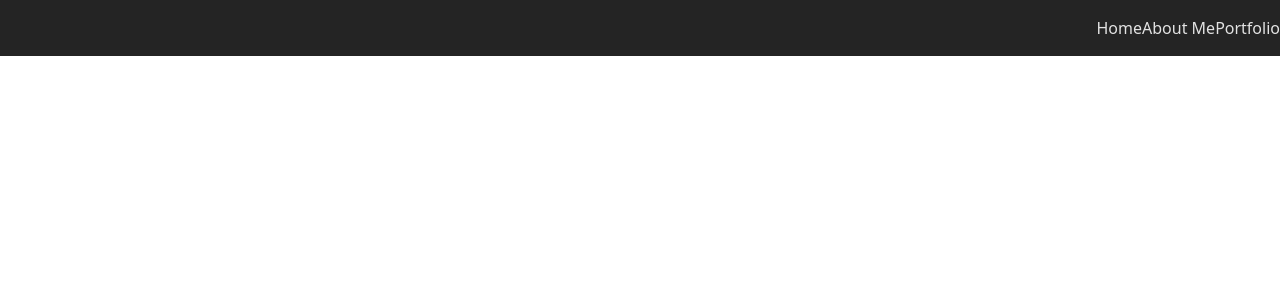
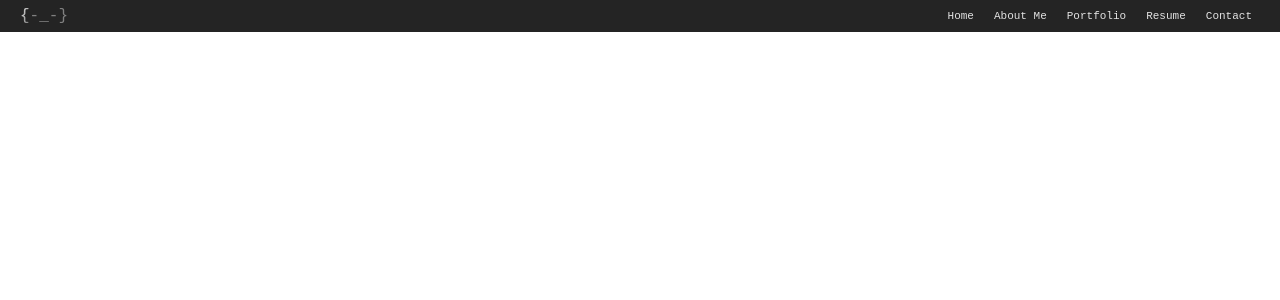
Before and after one commit to curLeeBrace/MyPortFolio, a React (Vite) app: page / in a window 1280 px wide. Shown: the top 300 px of the page. Built offline with nearby package versions, Linux system fonts and the light colour scheme.

Commit message:
added nav bar

```diff
--- a/src/components/LoadingScreen/LoadingScreen.tsx
+++ b/src/components/LoadingScreen/LoadingScreen.tsx
@@ -6,11 +6,11 @@ const LoadingScreen = () => {
     return(
         <div className="w-dvw h-dvh bg-gray">
             <div className="w-full h-full">
-                <Squares direction="diagonal" squareSize={70}/>
+                <Squares direction="diagonal" squareSize={30} speed={.5}/>
 
             </div>
 
-            <div className="absolute top-1/2 left-1/2 transform -translate-x-1/2 -translate-y-1/2 text-9xl cursor-default">
+            <div className="absolute top-1/2 left-1/2 transform -translate-x-1/2 -translate-y-1/2 text-[40px] cursor-default">
                 <Logo/>
             </div>
 
--- a/src/components/MobileHeader/MobileHeader.tsx
+++ b/src/components/MobileHeader/MobileHeader.tsx
@@ -4,19 +4,20 @@ import ShinyText from "../ShinyText/ShinyText"
 interface MobileHeaderProps {
     header_name : string
     setOpenSideNav : React.Dispatch<React.SetStateAction<boolean>>
+    bg_color? : string
 }
 
-const MobileHeader = ({header_name, setOpenSideNav}:MobileHeaderProps) => {
+const MobileHeader = ({header_name, setOpenSideNav, bg_color}:MobileHeaderProps) => {
 
 
     return(
-          <div className="h-14 bg-gray sticky top-0 flex items-center gap-4">
-                <div className="ml-2 w-12 h-12 active:bg-gray-700/50 rounded-full flex justify-center" onClick={()=> setOpenSideNav((prev:boolean)=> !prev)}>
+          <div className={`h-8 w-full pl-2 py-5 ${bg_color ? bg_color : "bg-gray"} sticky top-0 flex items-center gap-4`}>
+                <div className="w-8 h-8 active:bg-gray-700/50 rounded-full flex justify-center" onClick={()=> setOpenSideNav((prev:boolean)=> !prev)}>
                     <img src="/assets/ham_menu2.svg" className="ml-1"/>
                 </div>
 
                 <div className="mb-1">
-                    <ShinyText text={`{ ${header_name} }`} speed={5} className="text-3xl"/>
+                    <ShinyText text={`${header_name}`} speed={5} className="text-2xl"/>
                 </div>
             </div>
     )
--- a/src/components/MyLogo/Logo.tsx
+++ b/src/components/MyLogo/Logo.tsx
@@ -3,7 +3,7 @@ import ShinyText from "../ShinyText/ShinyText"
 const Logo = () => {
     return(
         <>
-            <ShinyText text="{ }" disabled={false} speed={5} />
+            <ShinyText text="{-_-}" disabled={false} speed={5} />
         </>
     )
 }
--- a/src/components/NavBar/NavBar.tsx
+++ b/src/components/NavBar/NavBar.tsx
@@ -1,8 +1,8 @@
 import { NavLink } from "react-router";
 import useWindowSize from "../../custom_hooks/useWindowSize";
-import ShinyText from "../ShinyText/ShinyText";
 import { useState } from "react";
 import MobileHeader from "../MobileHeader/MobileHeader";
+import Logo from "../MyLogo/Logo";
 
 interface ILINKS {
   url: string;
@@ -22,44 +22,91 @@ const LINKS: ILINKS[] = [
     url: "/my-works",
     url_display_name: "Portfolio",
   },
+  {
+    url: "/resume",
+    url_display_name: "Resume",
+  },
+  {
+    url: "/contact",
+    url_display_name: "Contact",
+  },
 ];
 
 const NavBar = () => {
   const window_size = useWindowSize();
 
+  console.log(window_size);
+
   const [openSideNav, setOpenSideNav] = useState(false);
 
   return (
     <>
-      {window_size >= 1024 ? (
-        <ul className="h-14 bg-gray sticky top-0 flex justify-end items-center">
-          {LINKS.map(({ url, url_display_name }, index) => (
-            <li key={index}>
+      {window_size >= 768 ? (
+        <div className="h-8 bg-gray sticky top-0 flex flex-col justify-center">
+          <div className="absolute ml-5  text-[16px]">
+            <Logo />
+          </div>
+
+          <div className="flex gap-1 pr-5 h-full text-[11px] self-end">
+            {LINKS.map(({ url, url_display_name }, index) => (
               <NavLink
                 to={url}
-                // className={({ isActive, isPending }) =>
-                //     isPending ? "pending" : isActive ? "active" : ""
-                // }
+                key={index}
+                className={({ isActive }) =>
+                  `flex justify-center items-center rounded-sm px-2 h-full hover:bg-black/50 active:bg-white/10 ${
+                    isActive ? "text-royal-purple" : ""
+                  }`
+                }
               >
                 {url_display_name}
               </NavLink>
-            </li>
-          ))}
-        </ul>
+            ))}
+          </div>
+        </div>
       ) : (
-        <div className="relative bg-violet-400 w-screen h-screen">
-          <MobileHeader header_name="Test" setOpenSideNav={setOpenSideNav} />
-
-          {openSideNav && (
-            <div className="h-full w-52 bg-gray flex absolute top-0">
+        <>
+          <MobileHeader header_name="{-_-}" setOpenSideNav={setOpenSideNav} />
+          <div
+            className={`h-full w-full absolute top-0  ${
+              openSideNav ? "bg-black/50 z-10" : "-z-10 delay-75"
+            }`}
+          >
+            <div
+              className={`bg-gray w-36 h-full duration-75 ${
+                openSideNav
+                  ? "transition-transform ease-linear"
+                  : " -translate-x-full transition-transform ease-linear"
+              }`}
+            >
               <MobileHeader
-                header_name="Test"
+                header_name="{-_-}"
                 setOpenSideNav={setOpenSideNav}
               />
 
+              <div className="w-full text-[11px]">
+                {LINKS.map(({ url, url_display_name }, index) => (
+                  <NavLink
+                    to={url}
+                    key={index}
+                    className={({ isActive }) =>
+                      `block rounded-md hover:bg-black/50 active:bg-white/10 m-1 mx-2 pl-2 py-1 ${
+                        isActive ? "text-royal-purple" : ""
+                      }`
+                    }
+                  >
+                    {url_display_name}
+                  </NavLink>
+                ))}
+              </div>
+
+              <div className="border-b-1 mt-5 mx-1 border-white/30" />
+
+              <div></div>
             </div>
-          )}
-        </div>
+          </div>
+
+          {/*  */}
+        </>
       )}
     </>
   );
--- a/src/index.css
+++ b/src/index.css
@@ -1,27 +1,33 @@
 @import "tailwindcss";
+@import url('https://fonts.googleapis.com/css2?family=Fira+Code&display=swap');
 
 
 :root {
-  font-family: system-ui, Avenir, Helvetica, Arial, sans-serif;
-  line-height: 1.5;
-  font-weight: 400;
 
-  color-scheme: light dark;
+  /* font-family: system-ui, Arial, Avenir, Helvetica,   Arial, sans-serif; */
+  font-family: 'Fira Code', monospace;
+  /* line-height: 1.5; */
+  /* font-weight: 400; */
+
+  /* color-scheme: light dark; */
   color: rgba(255, 255, 255, 0.87);
   background-color: #ffffff;
+  /* letter-spacing: 1px; */
 
-  font-synthesis: none;
+  /* font-synthesis: none;
   text-rendering: optimizeLegibility;
   -webkit-font-smoothing: antialiased;
-  -moz-osx-font-smoothing: grayscale;
+  -moz-osx-font-smoothing: grayscale; */
+
 }
 
 
 body {
   margin: 0;
   width: 100vw;
-  min-width: 320px;
-  min-height: 100vh;
+  height: 100vh;
+  /* min-width: 320px;
+  min-height: 100vh; */
 }
 
 
```
